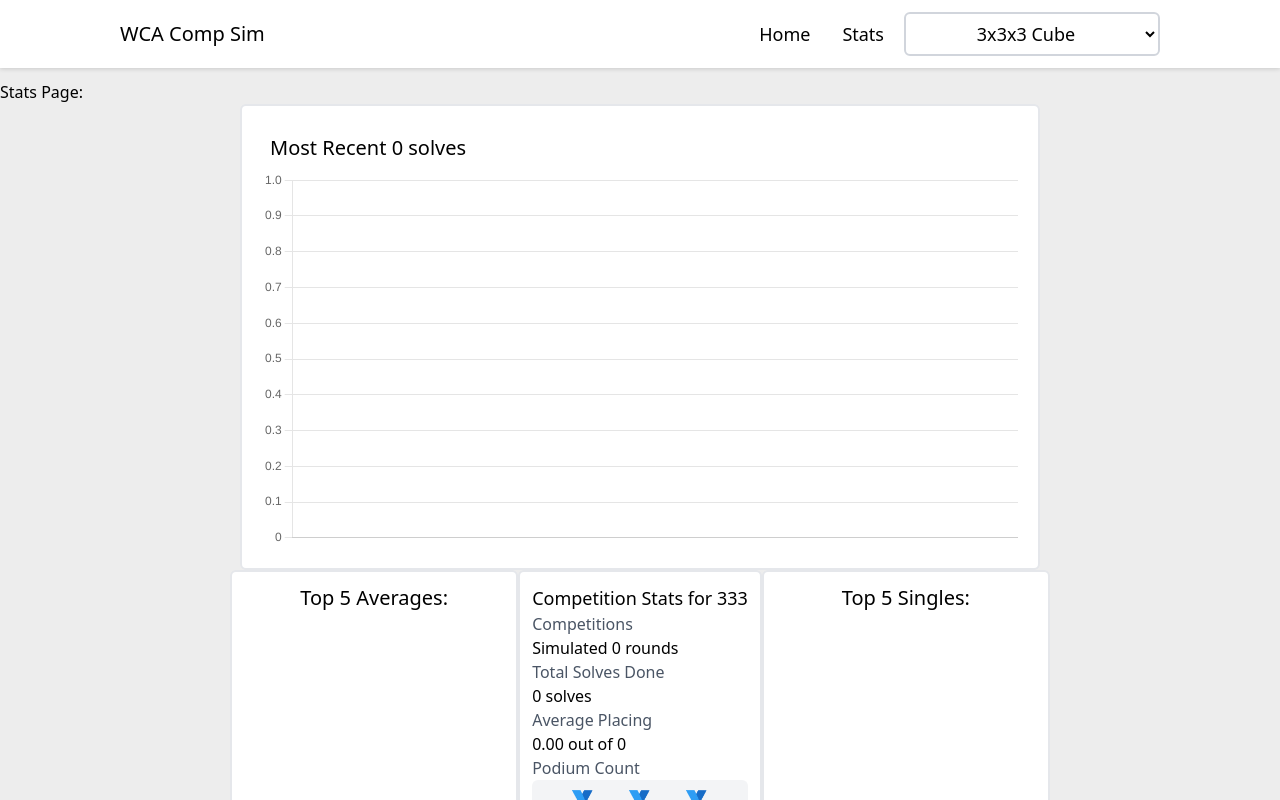
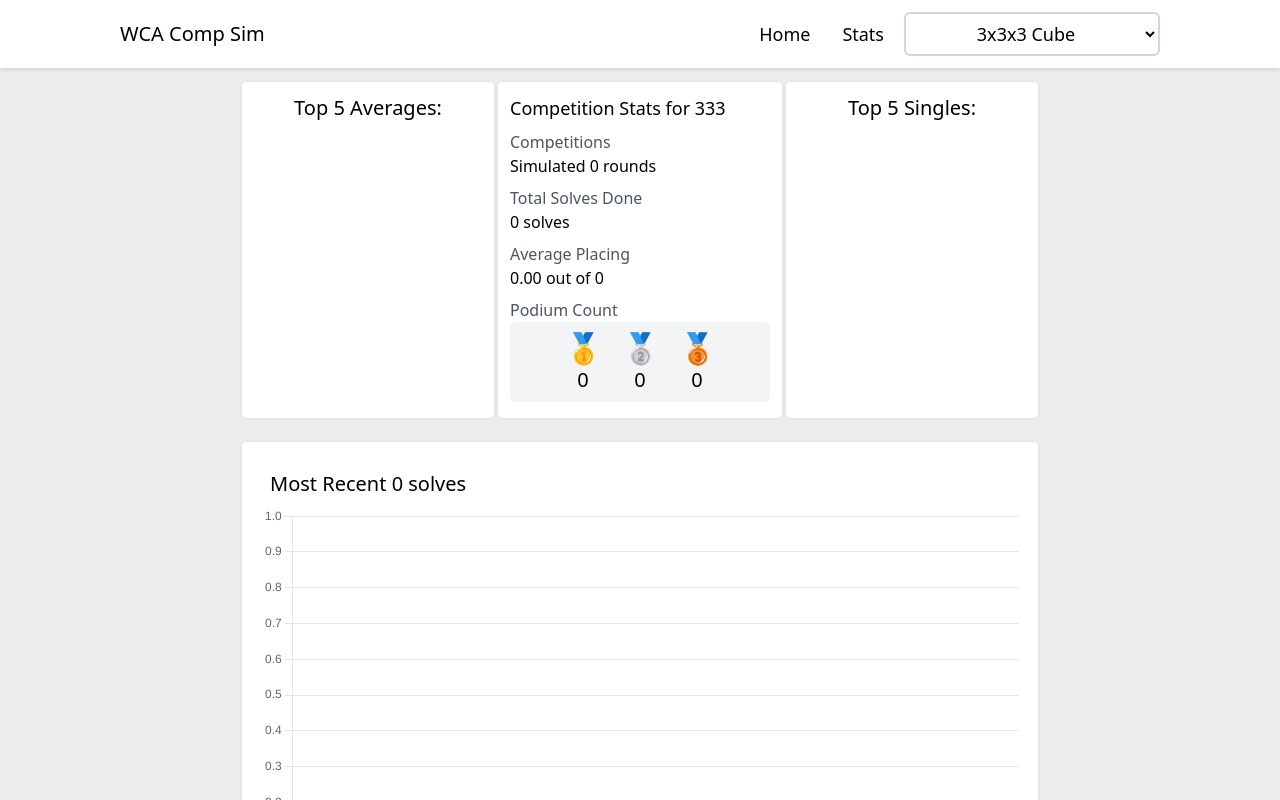
Before and after one commit to dwyaneramos/wca-comp-sim, a React (Vite) app: page / in a window 1280 px wide. Both pictures are taken after a click on the link "Stats". Shown: the top 800 px of the page. Built offline with nearby package versions, Linux system fonts and the light colour scheme.

Commit message:
some time validation for entering times in game page. some minor tweaks to stats page

```diff
--- a/src/App.jsx
+++ b/src/App.jsx
@@ -25,7 +25,7 @@ export function useLocalStorage(key, initialValue) {
 
 const Popup = ({errMsg, setError}) => {
   return (
-    <div className ="fixed rounded-md top-0 bottom-0 my-auto right-0 left-0 mx-auto text-center bg-white border-2 border-red-200 w-2xl h-50 pt-10 pb-30 z-100">
+    <div className ="fixed z-100 rounded-md top-0 bottom-0 my-auto right-0 left-0 mx-auto text-center bg-white border-2 border-red-200 w-2xl h-50 pt-10 pb-30 z-100">
       <h1 className = "font-bold text-red-500 underline text-2xl">Error:</h1>
       <p className = "text-xl">
       {errMsg}
@@ -105,7 +105,7 @@ const startingStats = {
     <>
       <NavBar changePage = {changePage} disabledEventDropdown = {disabledEventDropdown} setEvent = {setEvent}/>
       {error && <Popup errMsg={error} setError={setError}/>}
-      <CurrentPage changePage = {changePage} setCompetitors = {setCompetitors} competitors = {competitors} event={event} setStats={setStats} stats={stats} resetCompetitors = {Simulate}/>
+      <CurrentPage changePage = {changePage} setPopup = {setError} setCompetitors = {setCompetitors} competitors = {competitors} event={event} setStats={setStats} stats={stats} resetCompetitors = {Simulate}/>
     </>
   )
 
--- a/src/components/sections/Game.jsx
+++ b/src/components/sections/Game.jsx
@@ -20,6 +20,7 @@ export const Game = (props) => {
   const event = props.event
   const setStats = props.setStats
   const stats = props.stats
+  const setPopup = props.setPopup
   const resetCompetitors = props.resetCompetitors
 
   const [solveNum, setSolveNum] = useState(0)
@@ -62,8 +63,30 @@ export const Game = (props) => {
     const player = sortedCompetitors[playerRank - 1]
     setStats(prev => savePlayerTimes(player, event, prev, playerRank, competitors.length))
     console.log(playerRank, "ASDHSJDAHa")
+  }
 
+  function submitTime (time) {
+    if (isNaN(time) || time <= 0) {
+      console.log("Not a number")
+      setPopup("Invalid Time Input")
+    } else {
+
+      const nextSolveNum = solveNum + 1
+      setSolveNum(nextSolveNum)
+      setCompetitors(prev =>
+        prev.map(c => {
+          if (c.id !== PLAYER_ID) {
+            return c
+          }
+
+          return createPlayerWithNewTime(c, nextSolveNum, time)
+
+        }))
+      setTime("")
+    }
   }
+
+
 
 
   async function resetRound() {
@@ -85,7 +108,7 @@ export const Game = (props) => {
       <h1 className="text-3xl pt-20 px-20">{scramble}</h1>
       <div className = "flex flex-row gap-2 mt-10 mb-4">
         <input type="text"  className ="border-2 border-gray-400 rounded-md w-md h-10  px-2 "  name="time" value={timeInput} onChange={(e) => setTime(e.target.value)}/>
-        <button onClick={() => submitTime(timeInput, setCompetitors, solveNum, competitors, setSolveNum, setTime)} type="" className = "bg-blue-200 cursor-pointer  w-10 h-10 flex justify-center items-center rounded-md">
+        <button onClick={() => submitTime(timeInput)} type="" className = "bg-blue-200 cursor-pointer  w-10 h-10 flex justify-center items-center rounded-md">
           <FaArrowRight/>
         </button>
       </div>
@@ -152,21 +175,6 @@ const Toggle = ({disabled, variable, setterFunc}) => {
       <div className = {`${variable ? "left-1" : "left-[55%]"} transition-all duration-200 absolute rounded-[99px] top-1 w-5 h-5  bg-white`}/>
     </button>
   )
-}
-
-function submitTime (time, setCompetitors, solveNum, competitors, setSolveNum, setTime) {
-  const nextSolveNum = solveNum + 1
-  setSolveNum(nextSolveNum)
-  setCompetitors(prev =>
-    prev.map(c => {
-      if (c.id !== PLAYER_ID) {
-        return c
-      }
-
-      return createPlayerWithNewTime(c, nextSolveNum, time)
-
-    }))
-  setTime("")
 }
 
 
--- a/src/components/sections/Stats.jsx
+++ b/src/components/sections/Stats.jsx
@@ -6,7 +6,7 @@ const SolvesLineGraph = (props) => {
   const solveNums = Array.from({length: props.eventStats.solves.length}, (_, i ) => i + 1)
   const xRecentSolves = 10
   const solvesToDisplay = props.eventStats.solves.slice(-xRecentSolves)
-  const solveNumsLabelsToDisplay = solveNums.slice(-xRecentSolves)
+  const solveNumsLabelsToDisplay = (solveNums.slice(-xRecentSolves)).map((s) => "Solve " + s)
   console.log(solveNumsLabelsToDisplay)
 
 
@@ -52,18 +52,17 @@ export const Stats = (props) => {
   const eventStats = stats[event]
 
    return (
-    <section className="mt-20  ">
+    <section className="mt-15 p-5">
 
-      <h1>Stats Page:</h1>
       <div className="flex flex-col justify-center items-center place-content-around">
 
-        <SolvesLineGraph eventStats ={eventStats}/>
 
         <div className = "flex flex-row ">
           <Top5Section type = {"Averages"} topTimes = {eventStats.bestAvgs}/>
           <CompStats eventStats = {eventStats} event = {event}/>
           <Top5Section type = {"Singles"} topTimes = {eventStats.bestTimes}/>
         </div>
+        <SolvesLineGraph eventStats ={eventStats}/>
       </div>
     </section>
   )
@@ -71,16 +70,24 @@ export const Stats = (props) => {
 
 const CompStats = ({eventStats, event}) => {
   return (
-    <div className = "bg-white h-90 rounded-md p-3 border-2 border-gray-200">
+    <div className = "bg-white w-2xs h-85 rounded-md p-3 border-2 border-gray-200">
       <h1 className = "text-lg">Competition Stats for {event}</h1>
-      <h2 className = "text-gray-600">Competitions</h2>
-      <p>Simulated {eventStats.numRoundsDone} rounds</p>
+      <div className = "my-2">
+        <h2 className = "text-gray-600">Competitions</h2>
+        <p>Simulated {eventStats.numRoundsDone} rounds</p>
+      </div>
 
+      <div className = "my-2">
       <h2 className = "text-gray-600">Total Solves Done</h2>
       <p>{eventStats.solves.length} solves</p>
+      </div>
 
+      <div className = "my-2">
       <h2 className = "text-gray-600">Average Placing</h2>
       <p>{eventStats.avgPlacing.toFixed(2)} out of {eventStats.avgCompetitorsInRound}</p>
+      </div>
+
+
 
 
       <h2 className = "text-gray-600">Podium Count</h2>
@@ -125,7 +132,7 @@ const Top5Section = ({type, topTimes}) => {
 
 
   return (
-    <div className = "w-2xs flex pt-3 flex-col items-center h-90 bg-white rounded-md border-2 border-gray-200 mb-10">
+    <div className = "w-3xs flex pt-3 flex-col items-center h-85 bg-white rounded-md border-2 border-gray-200 mb-5">
       <h1 className = "text-xl mb-3">Top 5 {type}:</h1>
 
       <div className = "flex flex-col gap-2">
```
